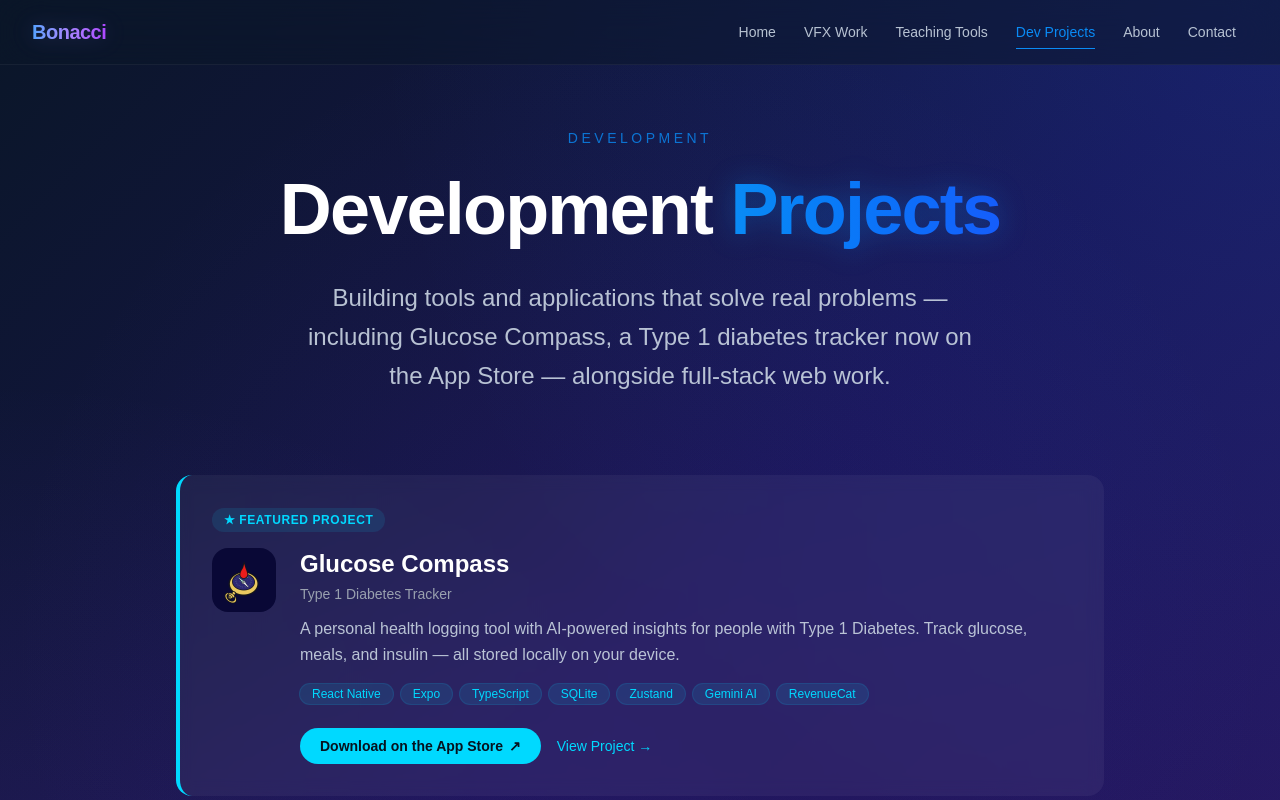
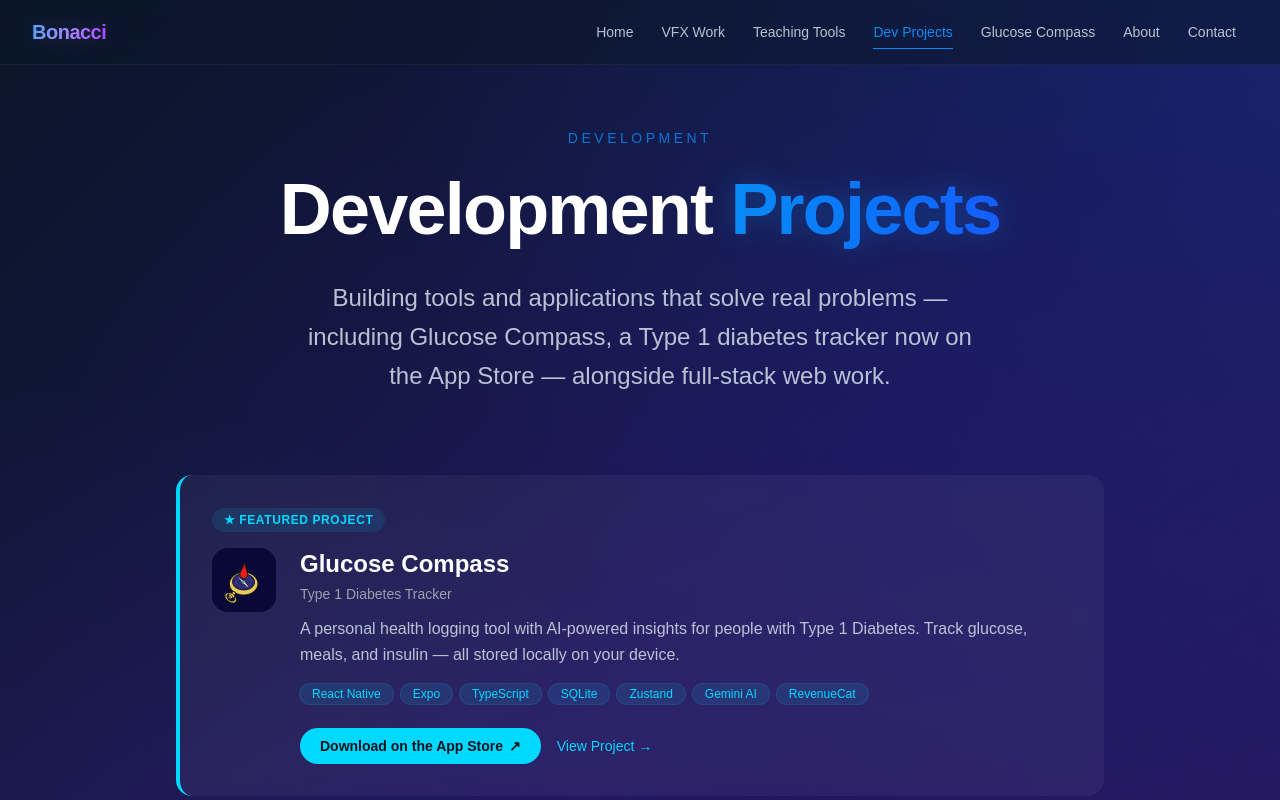
Before and after one commit to bonaccivfx/BonacciPortfolio, a Next.js app: page /dev in a window 1280 px wide. Shown: the top 800 px of the page. Built offline with nearby package versions, Linux system fonts and the light colour scheme.

Commit message:
feat(nav): add Glucose Compass top-nav link

```diff
--- a/src/components/Navigation.tsx
+++ b/src/components/Navigation.tsx
@@ -9,6 +9,7 @@
   { label: "VFX Work",       href: "/vfx",     accent: "cyan"   },
   { label: "Teaching Tools", href: "/teaching", accent: "green"  },
   { label: "Dev Projects",   href: "/dev",     accent: "orange" },
+  { label: "Glucose Compass", href: "/glucose-compass", accent: "teal" },
   { label: "About",          href: "/about",   accent: null     },
   { label: "Contact",        href: "/contact", accent: null     },
 ] as const;
@@ -29,6 +30,14 @@
     activeBg:  "bg-[#25C908]/10",
     hoverText: "hover:text-[#25C908]",
     hoverBg:   "hover:bg-[#25C908]/[0.08]",
+  },
+  teal: {
+    bar:       "bg-[#00D9FF]",
+    text:      "text-[#00D9FF]",
+    border:    "border-[#00D9FF]",
+    activeBg:  "bg-[#00D9FF]/10",
+    hoverText: "hover:text-[#00D9FF]",
+    hoverBg:   "hover:bg-[#00D9FF]/[0.08]",
   },
   orange: {
     bar:       "bg-[#0A8BF5]",
```
